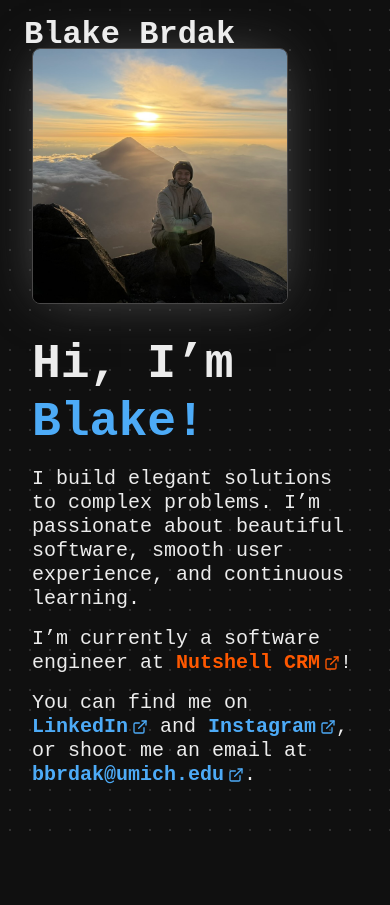
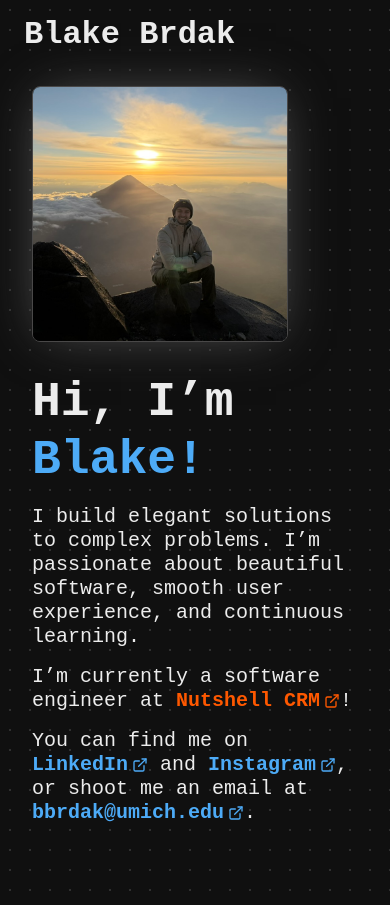
Before and after one commit to blakebrdak/blakebrdak.com, a Next.js app: page / in a window 390 px wide. Before the commit the page ends 844 px from the top, so only its background shows below. Built offline with nearby package versions, Linux system fonts and the light colour scheme; a web font is replaced by a local one.

Commit message:
fix mobile padding

```diff
--- a/app/page.tsx
+++ b/app/page.tsx
@@ -9,7 +9,7 @@ import {
 
 export default function Home() {
   return (
-    <AppShell padding="md">
+    <AppShell padding="md" header={{ height: 70 }}>
       <AppShellHeader style={{ background: 'transparent', border: 'none' }}>
         <Header />
       </AppShellHeader>
@@ -19,7 +19,7 @@ export default function Home() {
             base: 'auto',
             sm: 'calc(100vh - 60px - var(--mantine-spacing-md) * 2)',
           }}
-          pt={{ base: 'xl', sm: 0 }}
+          pb="64px"
         >
           <MainContent />
         </Container>
```
